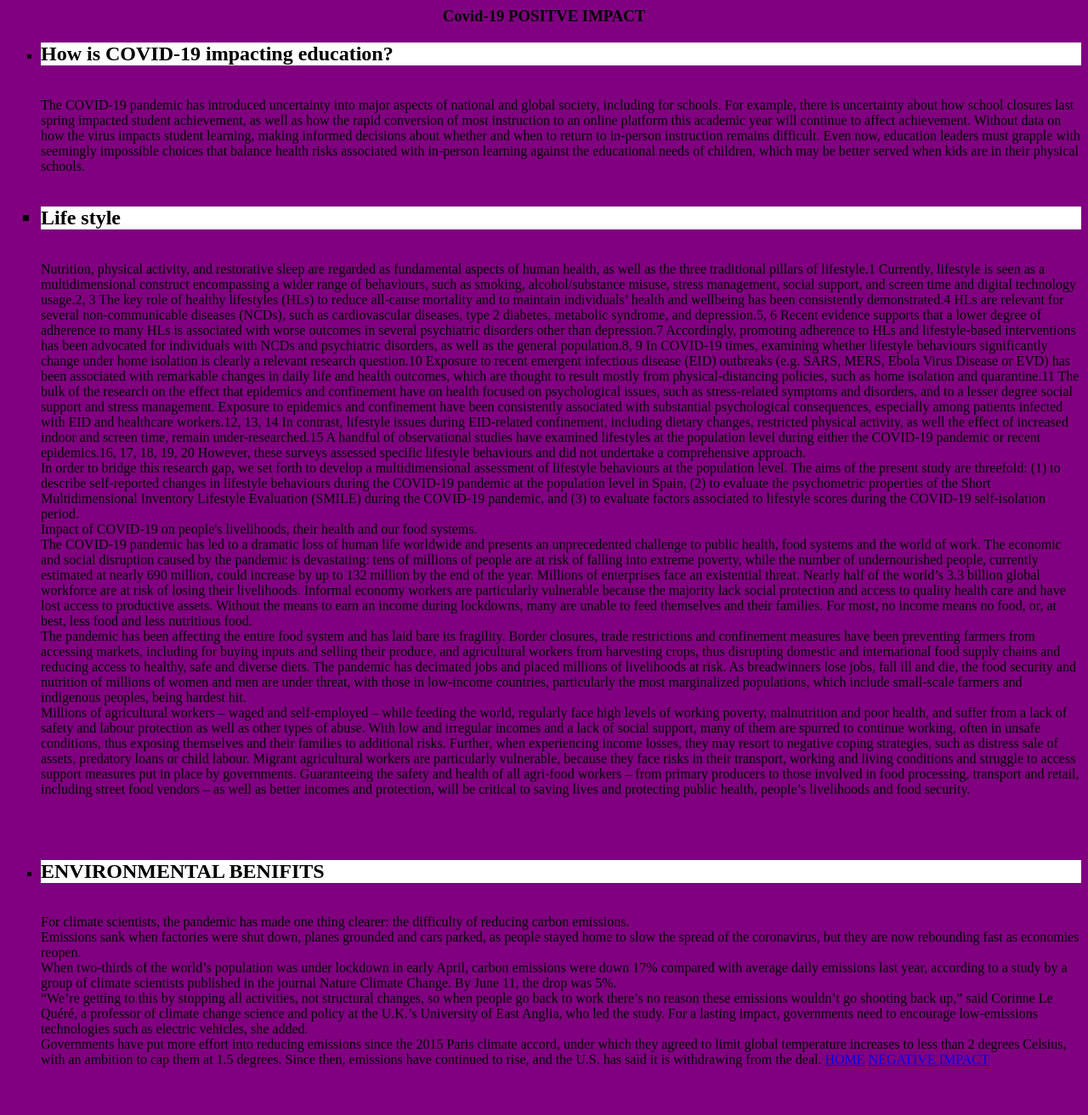
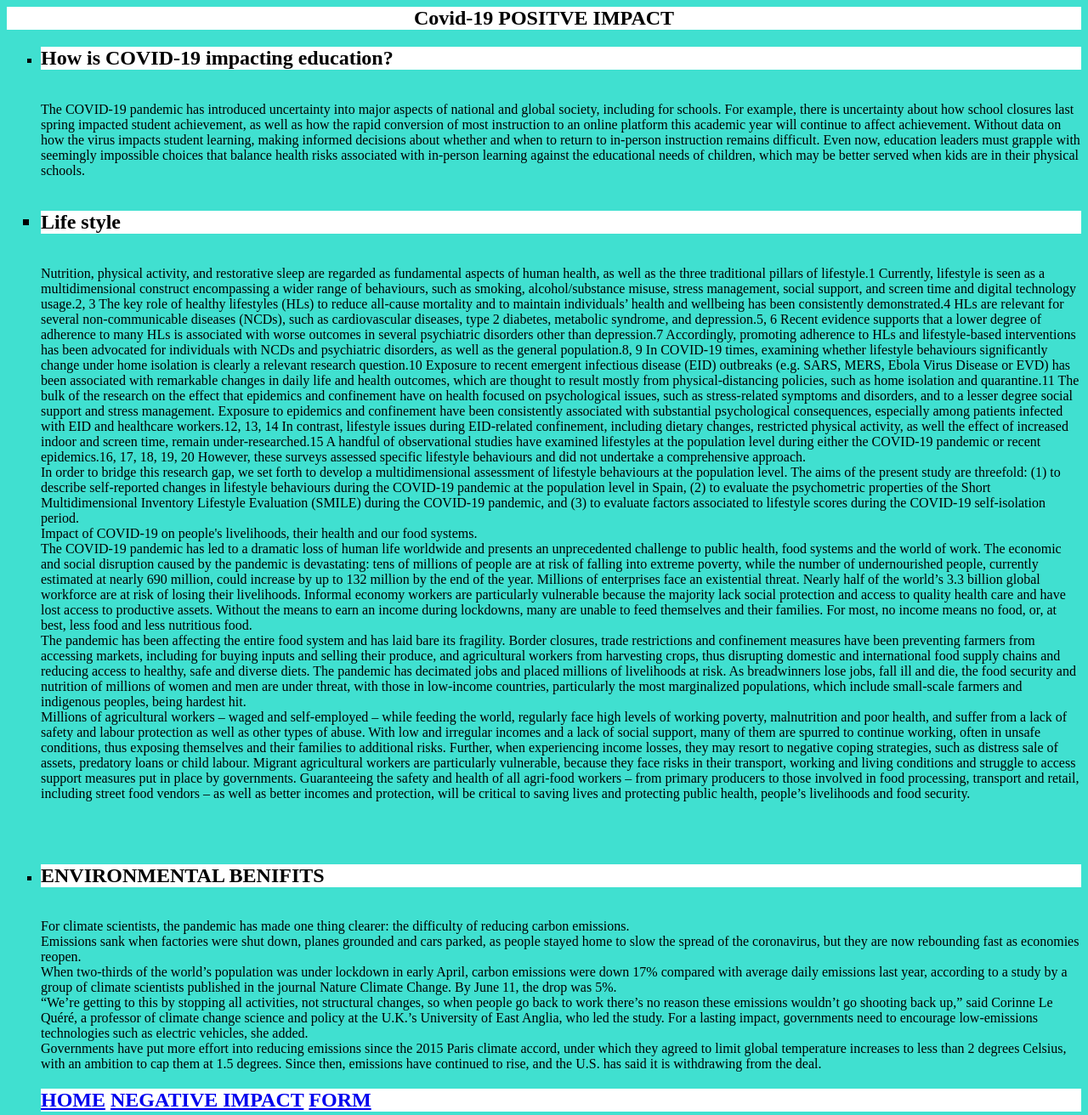
Before and after one commit to Afraazoufishan/Corona.github.io, a plain HTML site: page positive impact.html in a window 1280 px wide. Shown: the whole page at 85% size. Before the commit the page ends 1272 px from the top, so only its background shows below. Drawn offline with Linux system fonts and the light colour scheme.

Commit message:
Update positive impact.html

```diff
--- a/positive impact.html
+++ b/positive impact.html
@@ -4,8 +4,8 @@
 h2{background-color:white;}
 </style>
 </head>
-<body bgcolor="purple">
-<h3><center>Covid-19 POSITVE IMPACT</center></h3>
+<body bgcolor="turquoise">
+<h2><center>Covid-19 POSITVE IMPACT</center></h2>
 <ul type="square">
 <li><h2>How is COVID-19 impacting education?<h2></li>
 <br>
@@ -34,5 +34,6 @@ Emissions sank when factories were shut down, planes grounded and cars parked, a
 When two-thirds of the world’s population was under lockdown in early April, carbon emissions were down 17% compared with average daily emissions last year, according to a study by a group of climate scientists published in the journal Nature Climate Change. By June 11, the drop was 5%.<br>
 “We’re getting to this by stopping all activities, not structural changes, so when people go back to work there’s no reason these emissions wouldn’t go shooting back up,” said Corinne Le Quéré, a professor of climate change science and policy at the U.K.’s University of East Anglia, who led the study. For a lasting impact, governments need to encourage low-emissions technologies such as electric vehicles, she added.<br>
 Governments have put more effort into reducing emissions since the 2015 Paris climate accord, under which they agreed to limit global temperature increases to less than 2 degrees Celsius, with an ambition to cap them at 1.5 degrees. Since then, emissions have continued to rise, and the U.S. has said it is withdrawing from the deal.
-  <a href="index.html"> HOME</a>
+  <h2><a href="index.html"> HOME</a>
   <a href="Page3.html"> NEGATIVE IMPACT</a>
+  <a href="form.html"> FORM</a></h2>
```
